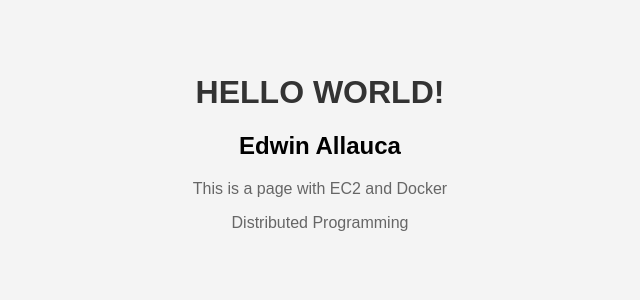
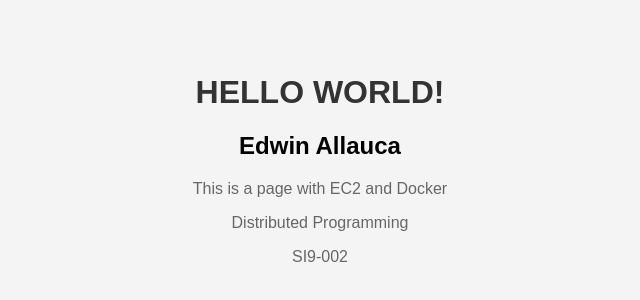
Before and after one commit to EAllaucaD/pageaws, a plain HTML site: page index.html in a window 1280 px wide. Shown: the part 182-482 px from the top of the page, 320-960 px from the left. Drawn offline with Linux system fonts and the light colour scheme.

Commit message:
feat: :memo: update html
update

```diff
--- a/index.html
+++ b/index.html
@@ -12,6 +12,7 @@
     <h2>Edwin Allauca</h2>
     <p>This is a page with EC2 and Docker</p>
     <p>Distributed Programming</p>
+    <p>SI9-002</p>
   </div>
 </body>
 </html>
```
